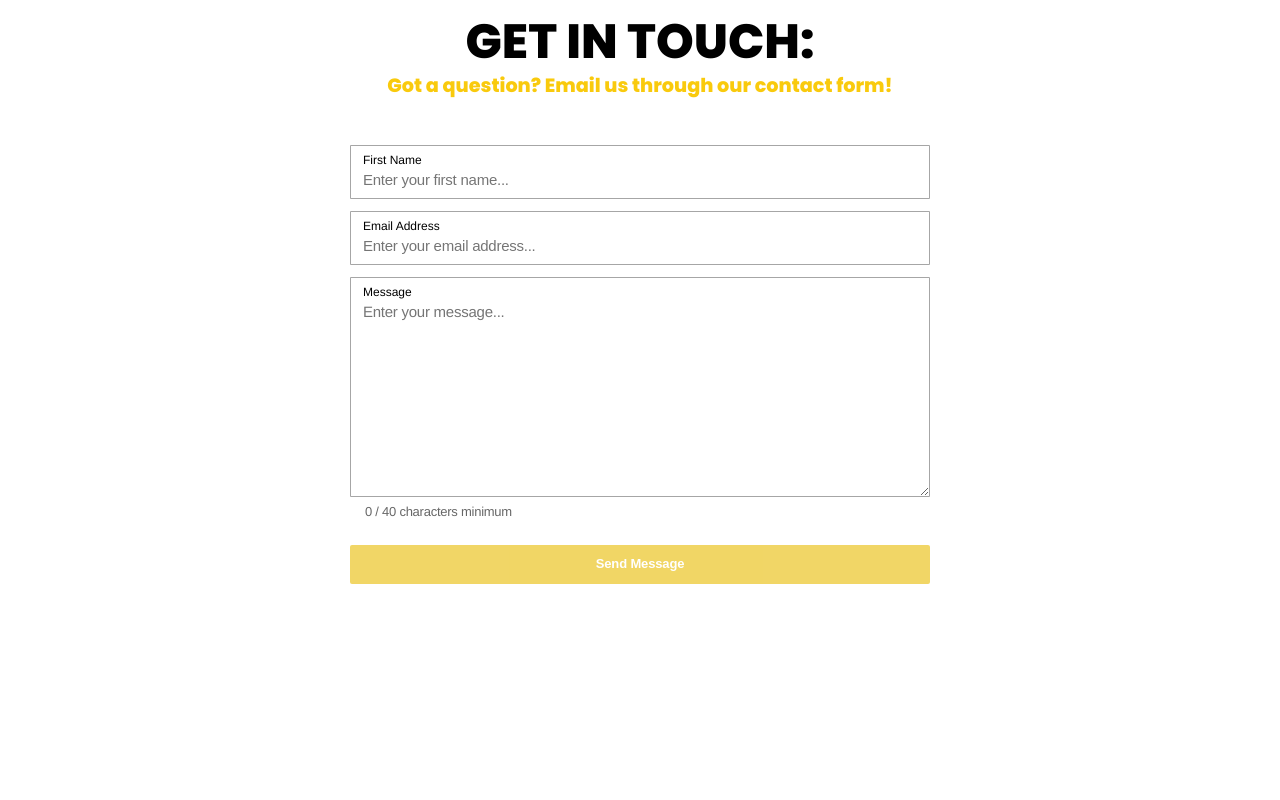
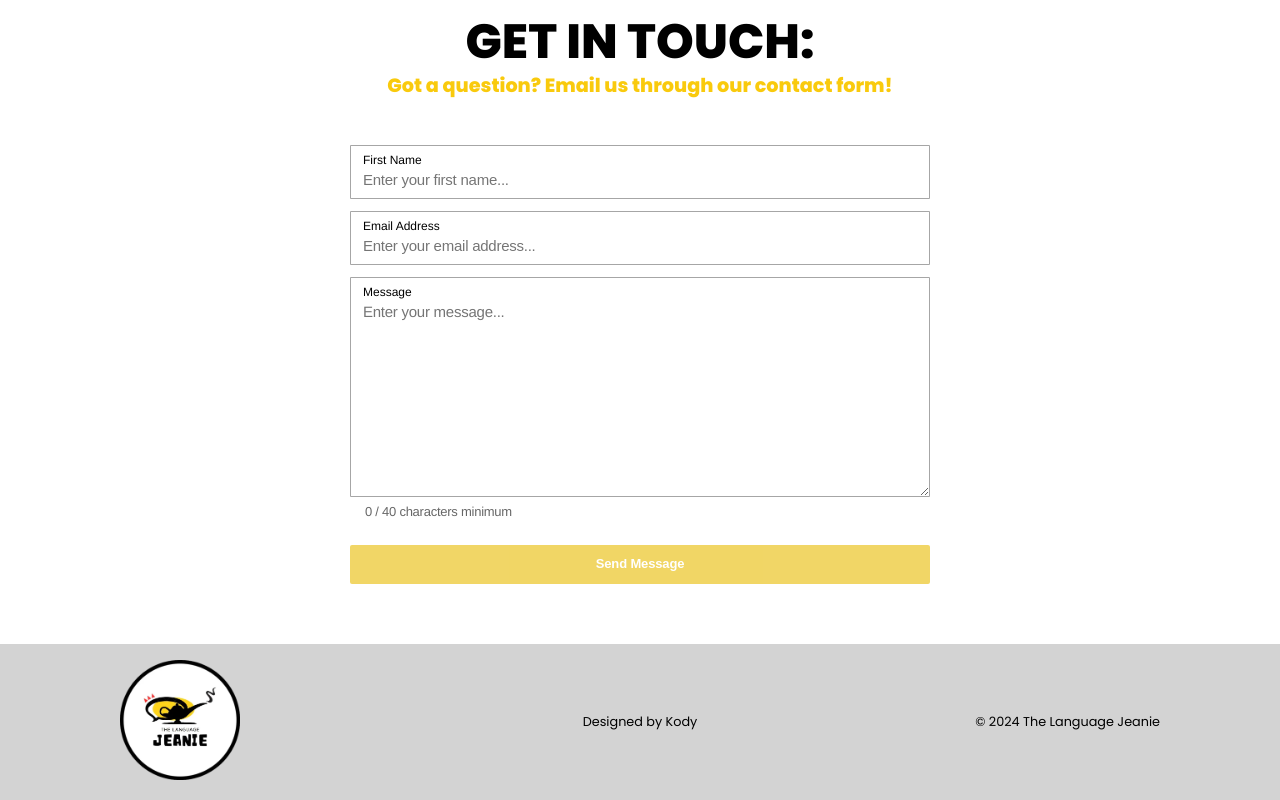
Before and after one commit to KodyyJayy/tlj, a React (Create React App) app: page / in a window 1280 px wide. Shown: the part 2097-2897 px from the top of the page. Before the commit the page ends 2741 px from the top, so only its background shows below. Built offline with nearby package versions, Linux system fonts and the light colour scheme.

Commit message:
Added footer + updated contact form

```diff
--- a/src/App.js
+++ b/src/App.js
@@ -11,7 +11,7 @@ import Home from './components/Home';
 import PageNotFound from './components/PageNotFound';
 import Navbar from './components/Navbar';
 import ScrollToTop from './components/ScrollToTop';
-/*import Footer from './components/Footer';*/
+import Footer from './components/Footer';
 
 import './css/main.css';
 
@@ -26,6 +26,7 @@ const App = () => {
                 <Route path="*" element={<PageNotFound />} />
             </Routes>
             <ScrollToTop />
+            <Footer />
         </Router>
     )
 }
--- a/src/components/Contact.jsx
+++ b/src/components/Contact.jsx
@@ -24,6 +24,21 @@ const Contact = () => {
         return messageLength >= 40 && firstName.trim() !== '' && isEmailValid;
     };
 
+    const handleSubmit = (event) => {
+        event.preventDefault();
+
+        const form = event.target;
+        const formData = new FormData(form);
+
+        fetch("/", {
+            method: "POST",
+            headers: { "Content-Type": "application/x-www-form-urlencoded" },
+            body: new URLSearchParams(formData).toString(),
+        })
+            .then(() => alert("Thank you for your submission"))
+            .catch((error) => alert(error));
+    };
+
     return (
         <div className="contact-form">
             <div className="contact-form-inner">
@@ -31,7 +46,7 @@ const Contact = () => {
                 <h1>Got a question? Email us through our contact form!</h1>
 
                 <div className="form-wrapper">
-                    <form name="contact" method="POST">
+                    <form name="contact" method="POST" onSubmit={handleSubmit}>
                         <div className="form-field">
                             <input type="hidden" name="form-name" value="contact" autoComplete="off"/>
                         </div>
--- a/src/components/Footer.jsx
+++ b/src/components/Footer.jsx
@@ -1,50 +1,14 @@
 import '../css/footer.css'
+
+import Logo from '../media/logo.webp'
 
 const Footer = () => {
     return (
         <footer className="footer">
-            <div className="footer-content">
-                <div className="footer-section about">
-                    <h2 className="logo-text">The Language Jeanie</h2>
-                    <p>
-                        The Language Jeanie is a place where you can find great content and resources to help you with your web development journey.
-                    </p>
-                    <div className="contact">
-                        <span><i className="fas fa-phone"></i> &nbsp; 123-456-789</span>
-                        <span><i className="fas fa-envelope"></i> &nbsp; info@mywebsite.com</span>
-                    </div>
-                    <div className="socials">
-                        <a href="/home"><i className="fab fa-facebook"></i></a>
-                        <a href="/home"><i className="fab fa-twitter"></i></a>
-                        <a href="/home"><i className="fab fa-instagram"></i></a>
-                        <a href="/home"><i className="fab fa-linkedin"></i></a>
-                    </div>
-                </div>
-                <div className="footer-section links">
-                    <h2>Quick Links</h2>
-                    <br />
-                    <ul>
-                        <a href="/home"><li>Home</li></a>
-                        <a href="/home"><li>About</li></a>
-                        <a href="/home"><li>Services</li></a>
-                        <a href="/home"><li>Contact</li></a>
-                    </ul>
-                </div>
-                <div className="footer-section contact-form">
-                    <h2>Contact Us</h2>
-                    <br />
-                    <form action="/home" method="post">
-                        <input type="email" name="email" className="text-input contact-input" placeholder="Your email address..." />
-                        <textarea name="message" className="text-input contact-input" placeholder="Your message..."></textarea>
-                        <button type="submit" className="btn btn-big">
-                            <i className="fas fa-envelope"></i>
-                            Send
-                        </button>
-                    </form>
-                </div>
-            </div>
-            <div className="footer-bottom">
-                &copy; 2024 The Language Jeanie | Designed by Kody
+            <p>Designed by Kody</p>
+            <div className="footer-inner">
+                <a href="/home"><img alt="" src={Logo} draggable="false" /></a>
+                <p>© 2024 The Language Jeanie</p>
             </div>
         </footer>
     )
--- a/src/components/Reviews.jsx
+++ b/src/components/Reviews.jsx
@@ -12,6 +12,11 @@ const reviews = [
     {
         content: "\"I had Adele as a tutor throughout my GCSE Spanish period and also for my A-Level Spanish period too. During the time I was studying, she helped me build my confidence and a passion for the subject and was a significant role in helping me achieve the grade I wanted. Adele made all learning so fun and was super interactive throughout sessions, making them enjoyable and putting me at ease with her supportive teaching. As well as being approachable, Adele is super knowledgeable in different aspects of the language and knows the curriculum like the back of her hand. I couldn't recommend her more! Thank you so much!\"",
         author: "Gabbie (Howden, UK)"
+    },
+
+    {
+        content: "\"I decided last year would be the year I finally tried to learn Spanish. I made a bit of progress with the app with the green bird (don’t want to say its name in case I get sued!) but was starting to struggle with grammar as it doesn’t really explain things very well. I found Adele’s page on TikTok and loved how straightforward her explanations were and plucked up the courage to ask about lessons. I’ve never done anything like this before but Adele immediately put me at ease. Lessons are fun (they’re supposed to be as this is something I’m doing by choice, it’s not school!).  She explains things so clearly in a way that makes sense to me. We also cover topics that are useful and relevant to me as someone who wants to be able to speak Spanish on holiday and maybe manage something on Netflix without reading all of the subtitles one day! It often just feels like we’re having a chat, but then by the end of the hour I’ve learned something new and I’m really seeing the progress that I’ve made already. I’d thoroughly recommend learning Spanish with Adele and I’m so glad I took a chance! ¡Gracias!\"",
+        author: "Louise (Newcastle-Upon-Tyne, UK)"
     }
 ]
 
--- a/src/css/about.css
+++ b/src/css/about.css
@@ -55,7 +55,7 @@
     flex-direction: row;
     align-items: center;
     justify-content: center;
-    gap: 1em;
+    gap: 2em;
     width: 100%;
 }
 
@@ -78,6 +78,13 @@
     letter-spacing: -0.2px;
     font-size: 1.2rem;
     flex: 1;
+    transition: 0.2s;
+    user-select: none;
+}
+
+.about-me-content h1:hover {
+    transform: scale(1.05);
+    cursor: default;
 }
 
 @media (max-width: 479px) {
--- a/src/css/as-seen-on.css
+++ b/src/css/as-seen-on.css
@@ -74,7 +74,7 @@
 }
 
 .seen-on-inner > img:hover {
-    transform: translateY(-5px);
+    transform: scale(1.075);
 }
 
 @media (max-width: 479px) {
--- a/src/css/banner.css
+++ b/src/css/banner.css
@@ -9,7 +9,8 @@
     font-family: Poppins, sans-serif;
     font-weight: 600;
     padding-top: 10px;
-    padding-bottom: 10px
+    padding-bottom: 10px;
+    user-select: none;
 }
 
 .content {
--- a/src/css/footer.css
+++ b/src/css/footer.css
@@ -1,99 +1,77 @@
-.content-wrap {
-    flex: 1;
+footer {
+    background-color: #d3d3d3;
+    width: 100%;
+    display: block;
+    position: relative;
 }
 
-footer {
-    background: #333;
-    color: #fff;
-    width: 100%;
+footer p {
+    font-family: Poppins;
+    font-size: 0.8em;
+    font-weight: 400;
+    user-select: none;
 }
 
-.footer-content {
-    display: flex;
-    justify-content: space-between;
-    align-items: flex-start;
-    padding: 40px 80px;
+footer > p {
+    position: absolute;
+    text-align: center;
+    margin: 0;
+    top: 50%;
+    left: 50%;
+    transform: translate(-50%, -50%);
 }
 
-.footer-section {
-    flex: 1;
-    padding: 20px;
+.footer-inner {
+    display: flex;
+    align-items: center;
+    justify-content: space-between;
+    flex-direction: row;
+    padding-top: 1em;
+    padding-bottom: 1em;
+    padding-right: 7.5em;
+    padding-left: 7.5em;
+    margin-left: auto;
+    margin-right: auto;
+    height: 100%;
 }
 
-.about .logo-text {
-    font-size: 24px;
-    font-weight: 600;
-    color: #fff;
+.footer-inner a img {
+    max-width: 120px;
+    object-fit: contain;
+    height: auto;
+    width: 100%;
+    border-style: none;
+    transition: 0.2s;
 }
 
-.about p {
-    color: #bbb;
-    margin: 20px 0;
+.footer-inner a img:hover {
+    transform: scale(1.05);
 }
 
-.contact span {
-    display: block;
-    color: #bbb;
-    margin: 10px 0;
+.footer-inner p:nth-child(1) {
+    display: inline-block;
 }
 
-.socials a {
-    display: inline-block;
-    margin-right: 10px;
-    color: #fff;
-    font-size: 20px;
-    transition: color 0.3s;
+@media (max-width: 479px) {
+    .footer-inner {
+        flex-direction: column;
+        padding-top: 1em;
+        padding-bottom: 1em;
+        padding-right: 1em;
+        padding-left: 1em;
     }
 
-.socials a:hover {
-    color: #3498db;
+    .footer-inner a img {
+        max-width: 80px;
     }
 
-.links ul {
-    list-style: none;
+    .footer-inner p {
+        margin-top: 1em;
+        text-align: center;
     }
 
-.links ul a {
-    display: block;
-    color: #fff;
-    margin: 10px 0;
-    text-decoration: none;
-    transition: color 0.3s;
+    footer > p {
+        font-size: 0.7em;
+        top: 90%; /* Adjust position for better centering on smaller screens */
     }
-
-.links ul a:hover {
-    color: #3498db;
 }
-
-.contact-form .contact-input {
-    background: #444;
-    border: none;
-    padding: 10px;
-    color: #fff;
-    margin-bottom: 10px;
-    width: calc(100% - 22px);
-}
-
-.contact-form .btn {
-    display: inline-block;
-    background: #3498db;
-    color: #fff;
-    padding: 10px 20px;
-    text-transform: uppercase;
-    border: none;
-    cursor: pointer;
-    transition: background 0.3s;
-}
-
-.contact-form .btn:hover {
-    background: #2980b9;
-}
-
-.footer-bottom {
-    background: #222;
-    color: #bbb;
-    height: 50px;
-    text-align: center;
-    padding: 20px 0;
-    margin: 0;
-}
--- a/src/css/hero.css
+++ b/src/css/hero.css
@@ -85,6 +85,13 @@
     font-size: 3.2rem;
     font-weight: 800;
     line-height: 1;
+    transition: 0.2s;
+    user-select: none;
+}
+
+#hero-info > h1:hover {
+    transform: scale(1.05);
+    cursor: default;
 }
 
 #hero-info > h1 span {
@@ -100,6 +107,13 @@
     font-size: 1.2em;
     line-height: 1.2;
     color: #000000;
+    transition: 0.2s;
+    user-select: none;
+}
+
+#hero-info > h2:hover {
+    transform: scale(1.05);
+    cursor: default;
 }
 
 @media (max-width: 1120px) {
```
Also changed, not shown: src/media/logo.webp. Lines whose indentation alone changed are shown as unchanged.
